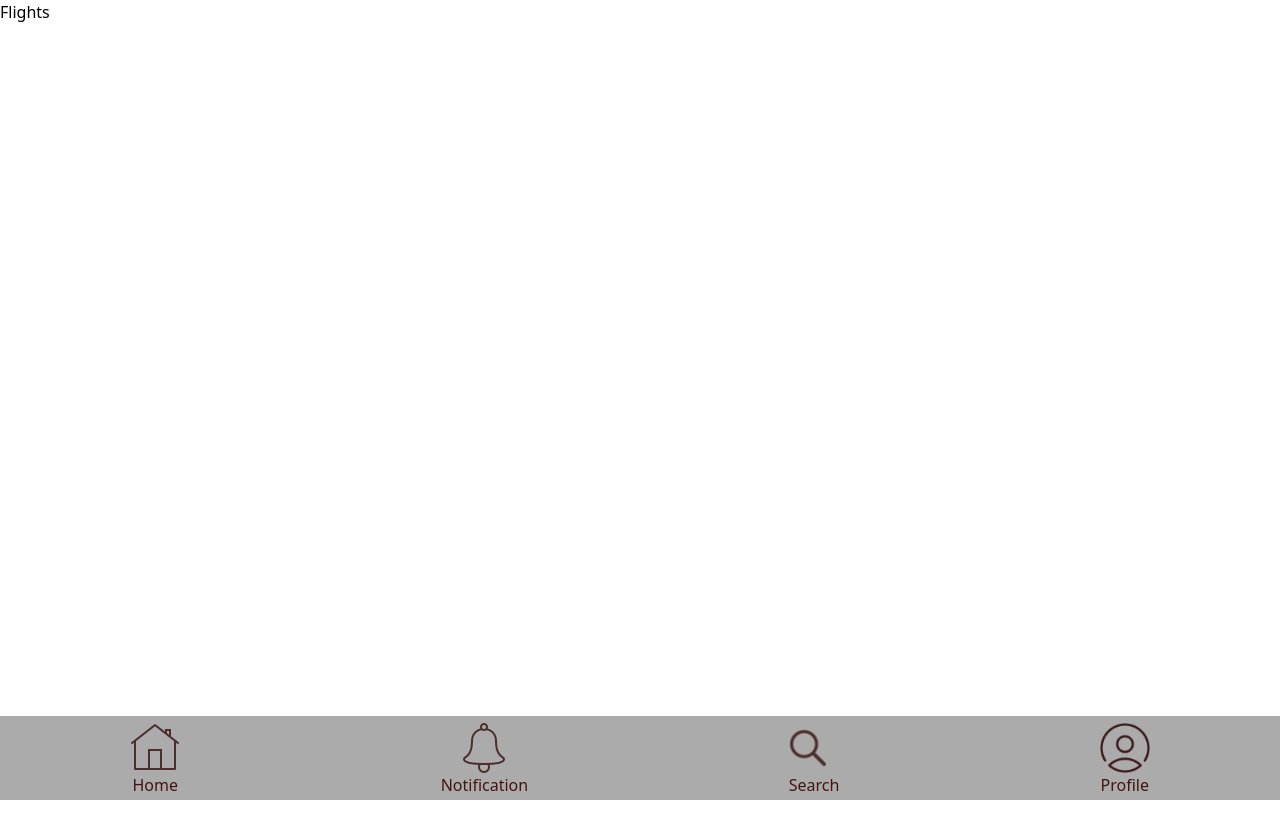
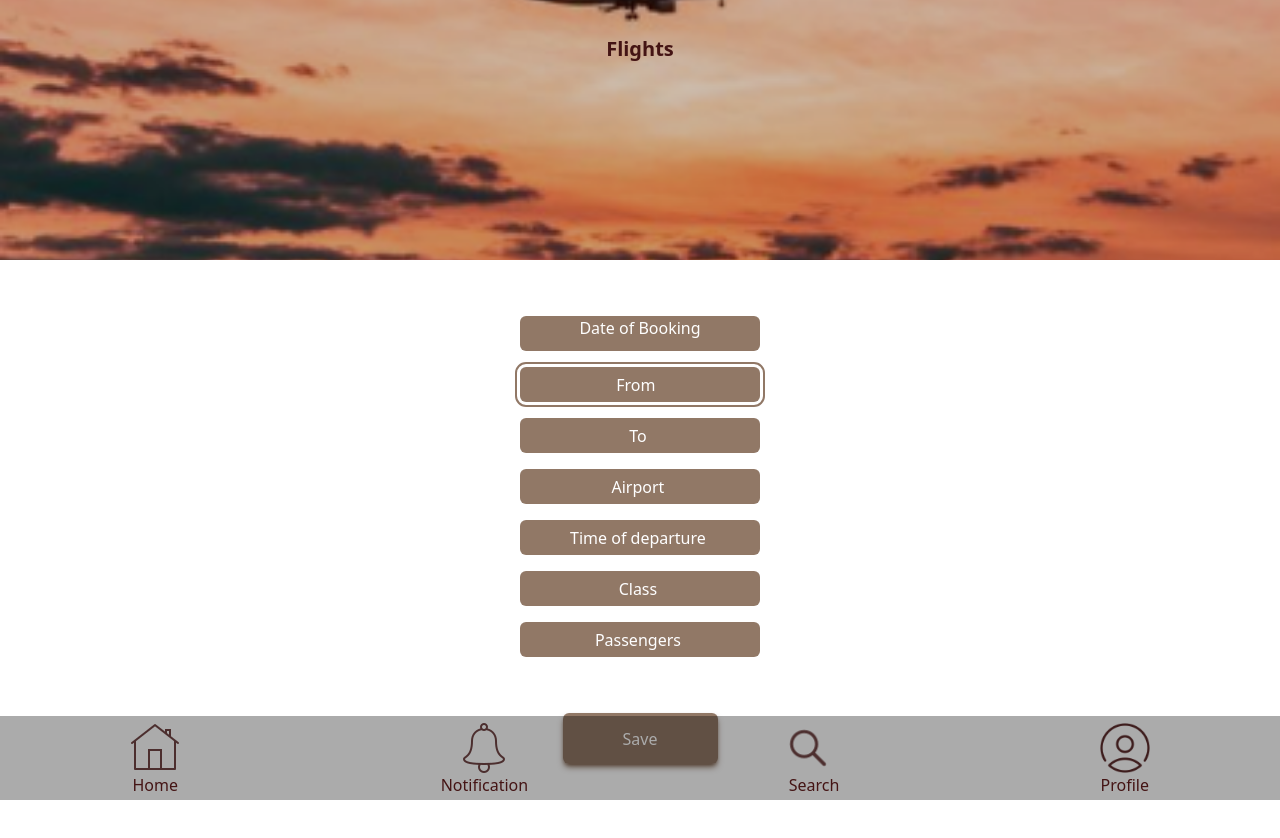
Before and after one commit to sheriffdeen-yusuf/Explorar, a Next.js app: page /filghts in a window 1280 px wide. Shown: the top 838 px of the page. Before the commit the page ends 800 px from the top, so only its background shows below. Built offline with nearby package versions, Linux system fonts and the light colour scheme.

Commit message:
merged and sync chnages

```diff
--- a/src/pages/carrents/index.tsx
+++ b/src/pages/carrents/index.tsx
@@ -1,32 +1,46 @@
+{
+  /* <h1 className="bg-[url('/carrentals.svg')] h-full bg-cover bg-no-repeat bg-center text-white pt-20">Car Rentals</h1> */
+}
 import AppLayout from "@/components/AppLayout";
-import React from "react";
-import Image from "next/image";
-import Link from "next/link";
-
+import React, { useEffect, useRef } from "react";
 
 function index() {
+  const inputRef = useRef();
+  useEffect(() => {
+    inputRef.current.focus();
+  }, []);
   return (
-    // <AppLayout>Car Rentals</AppLayout>,
-    <div className="flex  gap-8 flex-col items-center ">
-      <div className="w-full h-80 text-center items-center">
-        <h1 className="bg-[url('/carrentals.svg')] h-full bg-cover bg-no-repeat bg-center text-white pt-20">Car Rentals</h1>
+    <AppLayout>
+      <div className="min-h-full ">
+        <div className="flex h-[260px] justify-center bg-[url('/carrentals.svg')] bg-cover bg-center bg-no-repeat">
+          <h1 className="py-[35px] text-xl font-extrabold text-[#F8A76B]">
+            Car rentals
+          </h1>
+        </div>
+        <div className="flex flex-col items-center justify-center gap-4 pb-40 pt-14 ">
+          <input
+            ref={inputRef}
+            type="text"
+            placeholder="Date of rental "
+            className="flight-input"
+          />
+          <input
+            type="text"
+            placeholder="Name of company"
+            className="flight-input"
+          />
+
+          <input
+            type="text"
+            placeholder="Type of vehicle"
+            className="flight-input"
+          />
+
+          <button className="btn-save">Save</button>
+        </div>
       </div>
-
-      <Link href="/">
-        <button className="button-minor">Date of rental</button>
-      </Link>
-      <Link href="/">
-        <button className="button-minor">Name of company</button>
-      </Link>
-      <Link href="/">
-        <button className="button-minor">Type of vehicle</button>
-      </Link>
-      <Link href="/" className="mt-14">
-        <button className="button-minor">Save</button>
-      </Link>
-
-    </div>
-          )
+    </AppLayout>
+  );
 }
 
 export default index;
--- a/src/pages/filghts/index.tsx
+++ b/src/pages/filghts/index.tsx
@@ -2,7 +2,49 @@ import AppLayout from "@/components/AppLayout";
 import React, { useEffect, useRef } from "react";
 
 function index() {
-  return <AppLayout>Flights</AppLayout>;
+  const inputRef = useRef();
+  useEffect(() => {
+    inputRef.current.focus();
+  }, []);
+  return (
+    <AppLayout>
+      <div className="min-h-full ">
+        <div
+          className="flex h-[260px] justify-center bg-cover bg-center"
+          style={{ backgroundImage: "url('/plane.png')" }}
+        >
+          <h1 className="py-[35px] text-xl font-extrabold text-[#441414]">
+            Flights
+          </h1>
+        </div>
+        <div className="flex flex-col items-center justify-center gap-4 pb-40 pt-14 ">
+          <div className="h-[35px] w-[240px] rounded-md bg-[#481f0199]   text-center text-white">
+            Date of Booking
+          </div>
+          <input
+            ref={inputRef}
+            type="text"
+            placeholder="From  "
+            className="flight-input"
+          />
+          <input type="text" placeholder="To " className="flight-input" />
+          <input type="text" placeholder="Airport " className="flight-input" />
+          <input
+            type="text"
+            placeholder="Time of departure "
+            className="flight-input"
+          />
+          <input type="text" placeholder="Class " className="flight-input" />
+          <input
+            type="text"
+            placeholder="Passengers "
+            className="flight-input"
+          />
+          <button className="btn-save">Save</button>
+        </div>
+      </div>
+    </AppLayout>
+  );
 }
 
 export default index;
--- a/src/pages/restaurants/index.tsx
+++ b/src/pages/restaurants/index.tsx
@@ -1,31 +1,39 @@
 import AppLayout from "@/components/AppLayout";
-import React from "react";
-import Link from "next/link";
+import React, { useEffect, useRef } from "react";
 
 function index() {
+  const inputRef = useRef();
+  useEffect(() => {
+    inputRef.current.focus();
+  }, []);
   return (
-    <div className="flex  gap-8 flex-col items-center ">
-    <div className="w-full h-80 text-center items-center">
-      <h1 className="bg-[url('/restaurantbg.svg')] h-full bg-cover bg-no-repeat bg-center text-white pt-20">Restaurants</h1>
-    </div>
+    <AppLayout>
+      <div className="min-h-full ">
+        <div className="flex h-[260px] justify-center bg-[url('/restaurantbg.svg')] bg-cover bg-center bg-no-repeat">
+          <h1 className="py-[35px] text-xl font-extrabold text-[#F4E7DE]">
+            Restaurants
+          </h1>
+        </div>
+        <div className="flex flex-col items-center justify-center gap-4 pb-40 pt-14 ">
+          <input
+            ref={inputRef}
+            type="text"
+            placeholder="Restaurant name "
+            className="flight-input"
+          />
+          <input
+            type="text"
+            placeholder="Reservation for"
+            className="flight-input"
+          />
 
-    <Link href="/">
-      <button className="button-minor">Restaurant's Name</button>
-    </Link>
-    <Link href="/">
-      <button className="button-minor">Reservation for</button>
-    </Link>
-    <Link href="/">
-      <button className="button-minor">Table for</button>
-    </Link>
-    <Link href="/" className="mt-14">
-      <button className="button-minor">Save</button>
-    </Link>
+          <input type="text" placeholder="Table for" className="flight-input" />
 
-  </div>
-
-  )
-  // <AppLayout>Restuarant</AppLayout>;
+          <button className="btn-save">Save</button>
+        </div>
+      </div>
+    </AppLayout>
+  );
 }
 
 export default index;
--- a/src/styles/globals.css
+++ b/src/styles/globals.css
@@ -14,13 +14,13 @@ body {
     @apply flex h-[59px] w-[282px] items-center justify-center rounded-[9px] bg-[#481f0199] font-bold text-white shadow-md transition-all duration-300 hover:bg-amber-900;
   }
 
-  .button-minor{
+  .button-minor {
     @apply flex h-[40px] w-[270px] items-center justify-center rounded-[10px] bg-[#481f0199] font-bold text-white shadow-md transition-all duration-300 hover:bg-amber-900;
   }
   .flight-input {
     @apply h-[35px] w-[240px] rounded-md bg-[#481f0199]   text-center text-white outline-none placeholder:text-white focus:outline focus:outline-offset-[3px] focus:outline-[#481f0199];
   }
   .btn-save {
-    @apply h-[51px] w-[155px] rounded-md bg-[#481f0199] text-white shadow-md shadow-[#481f0199];
+    @apply mt-10 h-[51px] w-[155px] rounded-md bg-[#481f0199] text-white shadow-md shadow-[#481f0199];
   }
 }
```
